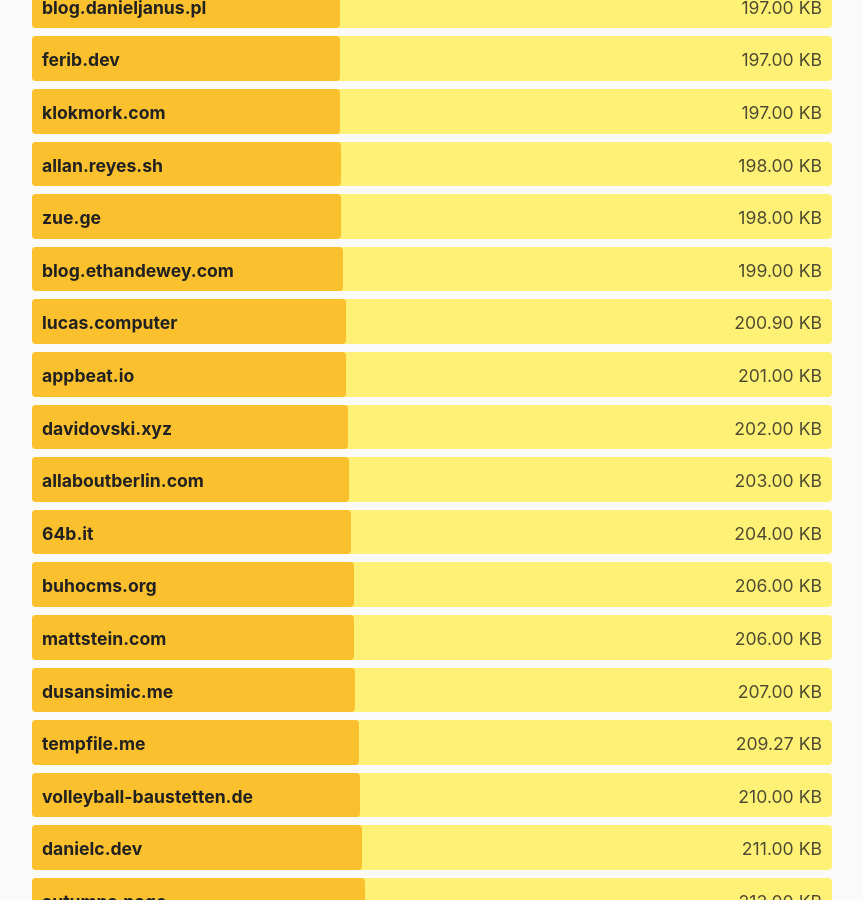
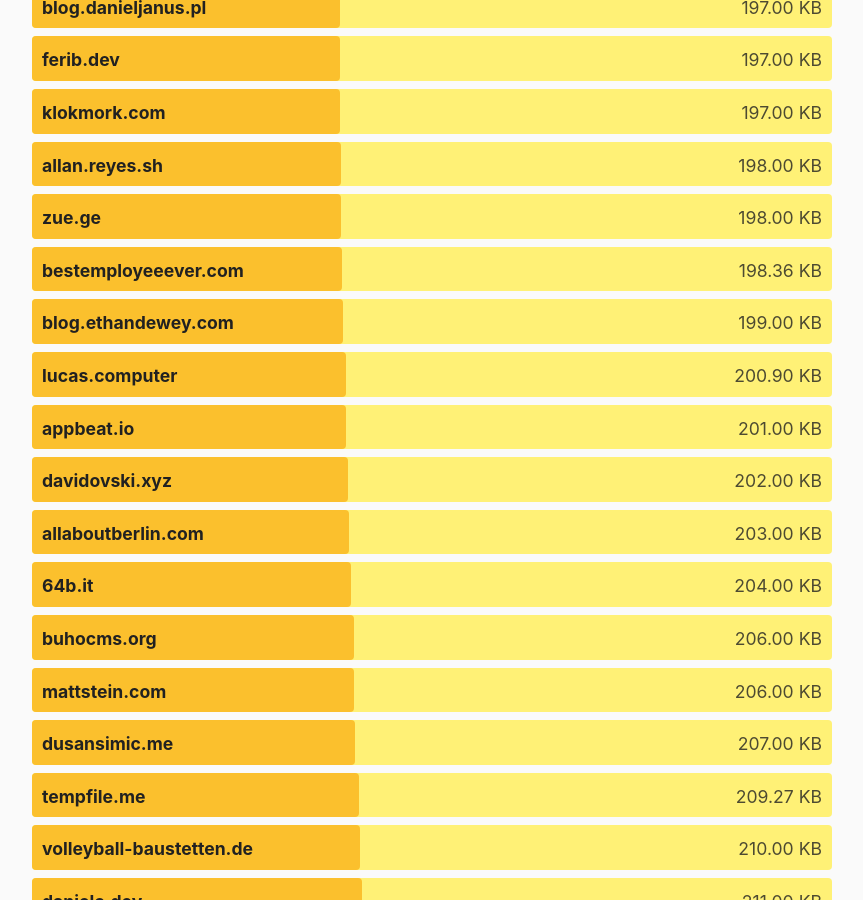
Before and after one commit to kevquirk/512kb.club, a Jekyll site: the page built from index.md, in a window 1280 px wide and 900 px high, scrolled down 34464 px. Shown: the whole window, without its empty margins (208-1071 px from the left). Built offline with Jekyll 4.4.1, drawn with Linux system fonts in a browser that asks for light colours.

Commit message:
adds bestemployeever.com
Cloudflare scan:
https://radar.cloudflare.com/scan/c9241314-bc8e-4712-993d-03615660a9c5/summary

```diff
--- a/_data/sites.yml
+++ b/_data/sites.yml
@@ -423,6 +423,11 @@
   size: 459.71
   last_checked: 2024-02-26
 
+- domain: bestemployeeever.com
+  url: https://bestemployeeever.com/
+  size: 198.36
+  last_checked: 2024-08-03
+
 - domain: bestmotherfucking.website
   url: https://bestmotherfucking.website/
   size: 5.4
```
